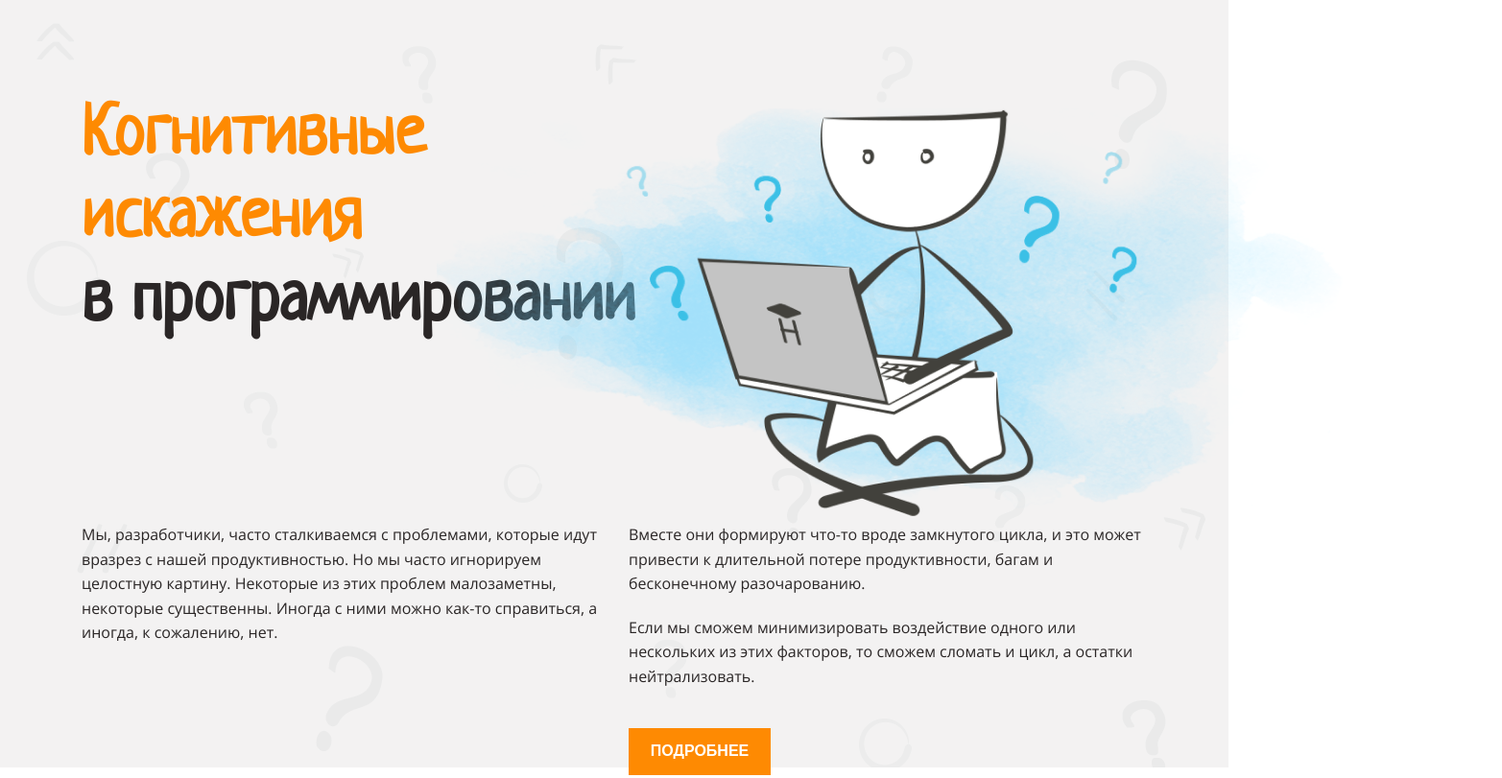
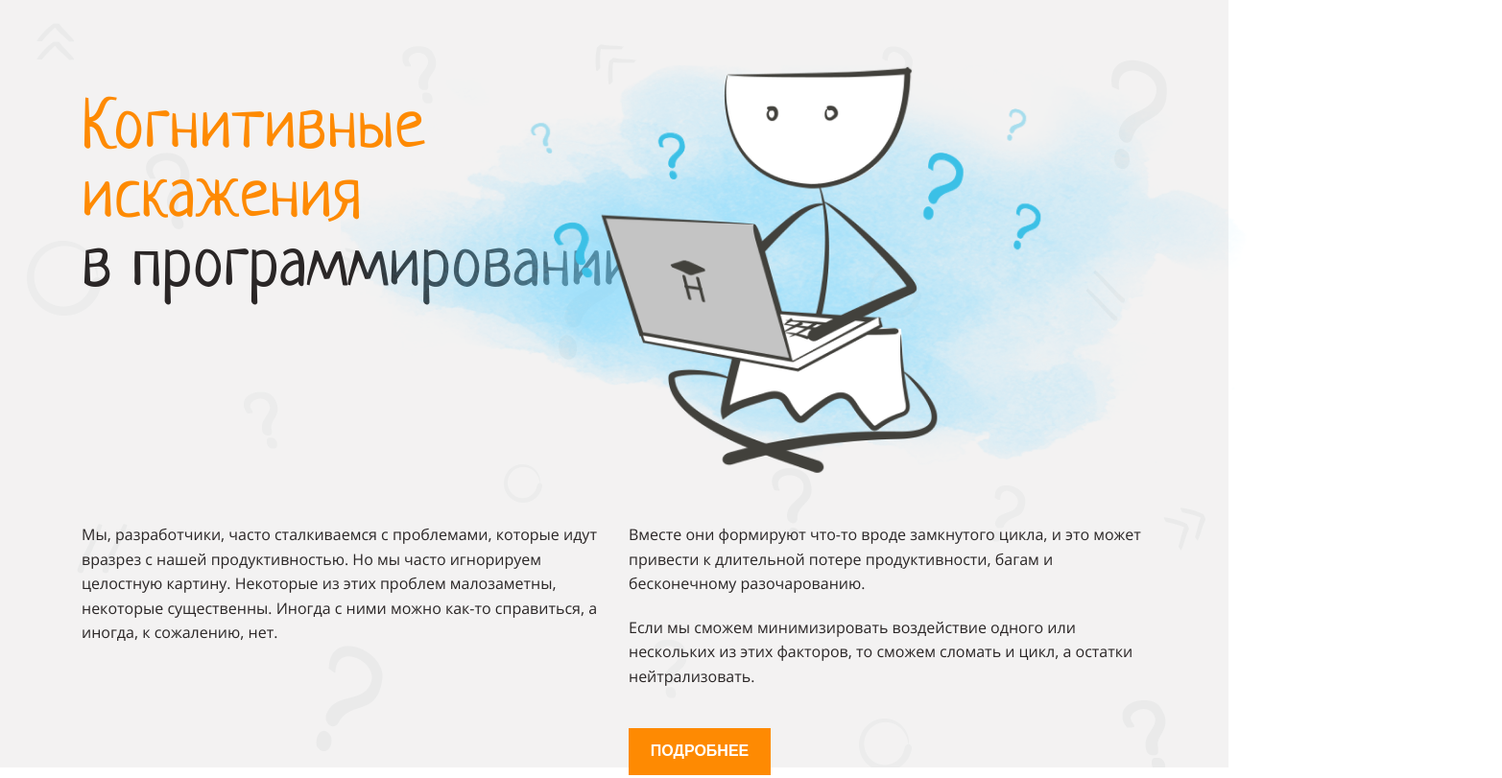
Before and after one commit to pavelsmirnyj/layout-designer-project-lvl1, a website: page src/index.html in a window 1280 px wide. Shown: the top 811 px of the page at 96% size, 1565 px wide, since content can reach past the window. Drawn offline with Linux system fonts and the light colour scheme.

Commit message:
project-edition-9

```diff
--- a/src/index.html
+++ b/src/index.html
@@ -11,10 +11,10 @@
   <body>
     <header id="header">
       <div class="content">
-        <h1 class="header-title font-neucha">
+        <p class="header-title font-size-72px font-neucha">
           <span class="color-orange">Когнитивные<br />искажения</span><br />в
           программировании
-        </h1>
+        </p>
         <div class="header-img"></div>
         <div class="col-2">
           <p>
--- a/src/styles/style.css
+++ b/src/styles/style.css
@@ -54,6 +54,7 @@ h1,
 .font-size-72px {
   line-height: 1em;
 }
+
 h2 {
   font-weight: 400;
   font-size: 60px;
@@ -190,8 +191,8 @@ main::before {
 
 .header-img {
   position: absolute;
-  top: 100px;
-  right: -370px;
+  top: 55px;
+  right: -270px;
 
   width: 100%;
   height: 525px;
```
